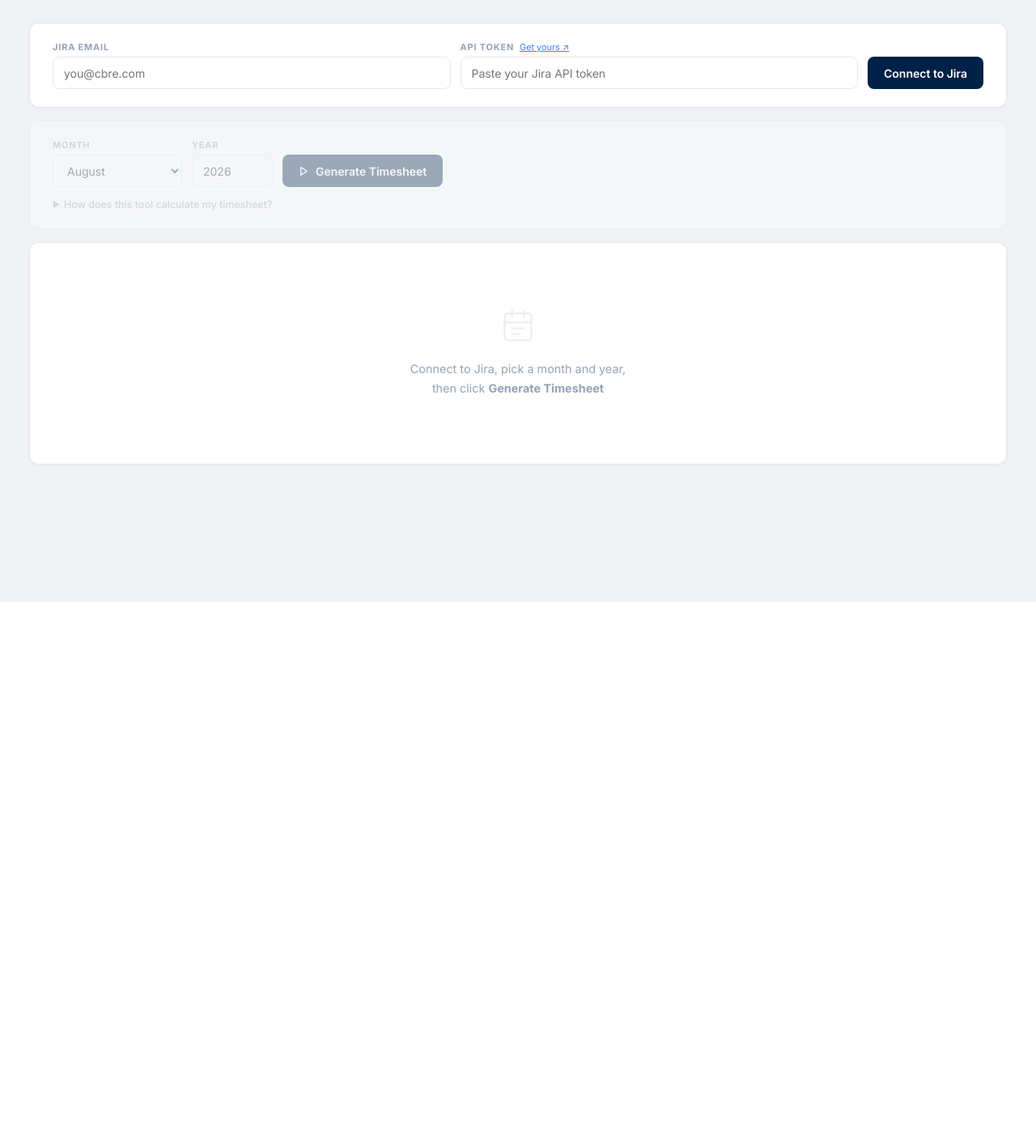
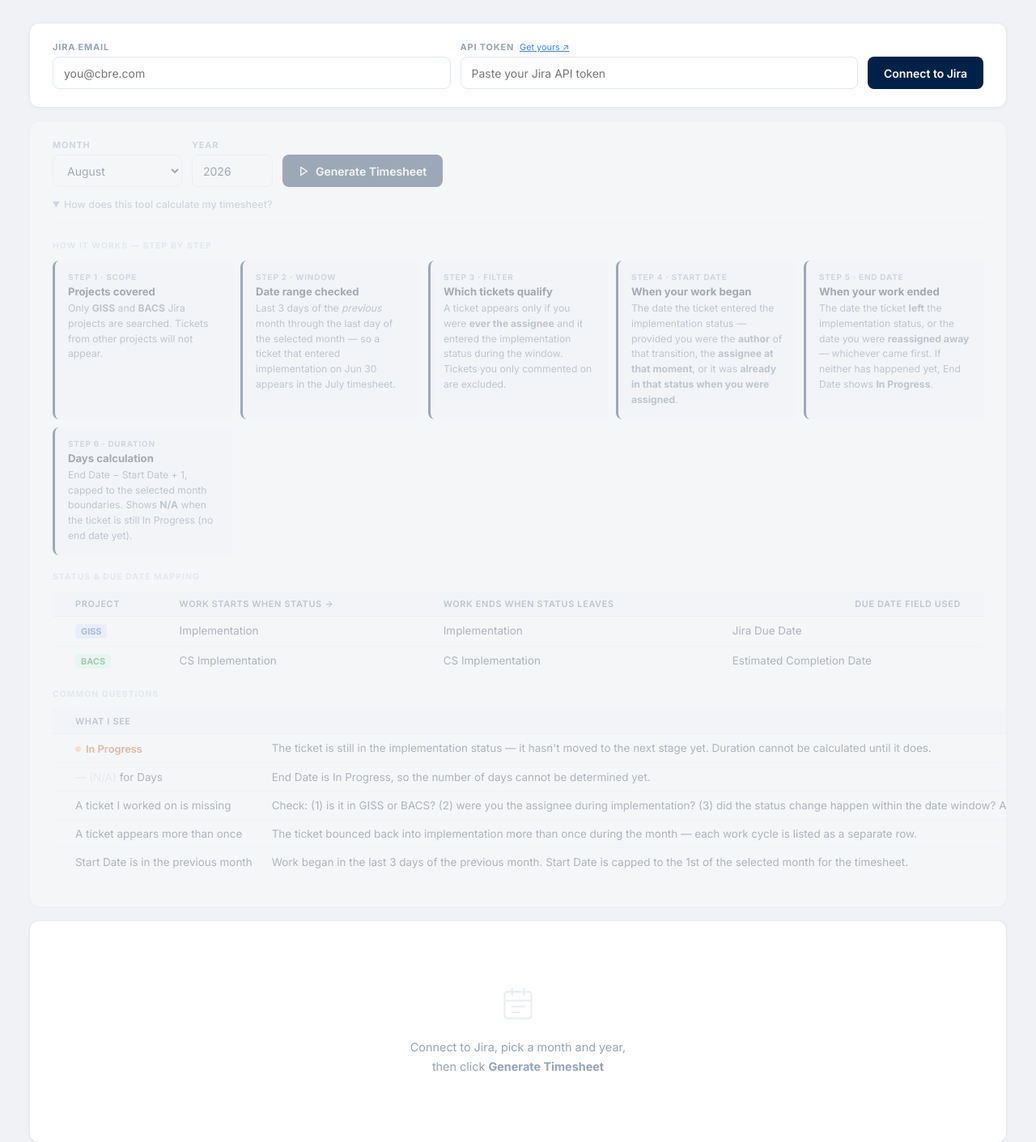
Before and after one commit to Rajkumar9750/automation-ambassador-program, a Flask app: page / in a window 1280 px wide. Shown: the part 56-1467 px from the top of the page at 81% size. Before the commit the page ends 800 px from the top, so only its background shows below. Run offline with Flask 3, Linux system fonts and the light colour scheme; parts of the project's set-up code (start-up, migrations or seed data) failed here and were passed over.

Commit message:
Expand Timesheet Tool logic explanation for users
- Open the 'How does this tool work?' panel by default
- Add 6-step breakdown (scope, window, filter, start date, end date, duration)
- Add 'Common questions' table explaining In Progress, N/A, missing tickets,
  duplicate rows, and previous-month start dates
- Update status mapping table headers for clarity

Co-Authored-By: Claude Sonnet 4.6 (1M context) <noreply@anthropic.com>

```diff
--- a/03_Timesheet_Tool/templates/index.html
+++ b/03_Timesheet_Tool/templates/index.html
@@ -618,42 +618,89 @@
       </div>
       <div id="errorBox" class="error-box hidden"></div>
 
-      <button class="info-toggle" id="infoToggle" onclick="toggleInfo()">
+      <button class="info-toggle open" id="infoToggle" onclick="toggleInfo()">
         <span class="arrow">▶</span> How does this tool calculate my timesheet?
       </button>
 
-      <div class="info-panel" id="infoPanel">
+      <div class="info-panel open" id="infoPanel">
 
-        <h3>How it works</h3>
+        <h3>How it works — step by step</h3>
         <div class="logic-steps">
           <div class="logic-step">
-            <div class="step-num">Step 1 · Window</div>
-            <div class="step-title">Date range checked</div>
-            <div class="step-desc">Last 3 days of the previous month through end of the selected month — catches tickets started on e.g. June 30 for July.</div>
+            <div class="step-num">Step 1 · Scope</div>
+            <div class="step-title">Projects covered</div>
+            <div class="step-desc">Only <strong>GISS</strong> and <strong>BACS</strong> Jira projects are searched. Tickets from other projects will not appear.</div>
           </div>
           <div class="logic-step">
-            <div class="step-num">Step 2 · Search</div>
-            <div class="step-title">Tickets fetched</div>
-            <div class="step-desc">Jira tickets where you were ever the assignee and the ticket entered <strong>Implementation</strong> (GISS) or <strong>CS Implementation</strong> (BACS) in the window.</div>
+            <div class="step-num">Step 2 · Window</div>
+            <div class="step-title">Date range checked</div>
+            <div class="step-desc">Last 3 days of the <em>previous</em> month through the last day of the selected month — so a ticket that entered implementation on Jun 30 appears in the July timesheet.</div>
           </div>
           <div class="logic-step">
-            <div class="step-num">Step 3 · Start Date</div>
-            <div class="step-title">When work began</div>
-            <div class="step-desc">Last time the ticket entered the start status where you were the <strong>author</strong>, the <strong>assignee</strong>, or it was <strong>already in that status when assigned to you</strong>.</div>
+            <div class="step-num">Step 3 · Filter</div>
+            <div class="step-title">Which tickets qualify</div>
+            <div class="step-desc">A ticket appears only if you were <strong>ever the assignee</strong> and it entered the implementation status during the window. Tickets you only commented on are excluded.</div>
           </div>
           <div class="logic-step">
-            <div class="step-num">Step 4 · End Date</div>
-            <div class="step-title">When work ended</div>
-            <div class="step-desc">First time the ticket <strong>left</strong> the start status after your start date. Shows <strong>In Progress</strong> if it hasn't left yet.</div>
+            <div class="step-num">Step 4 · Start Date</div>
+            <div class="step-title">When your work began</div>
+            <div class="step-desc">The date the ticket entered the implementation status — provided you were the <strong>author</strong> of that transition, the <strong>assignee at that moment</strong>, or it was <strong>already in that status when you were assigned</strong>.</div>
+          </div>
+          <div class="logic-step">
+            <div class="step-num">Step 5 · End Date</div>
+            <div class="step-title">When your work ended</div>
+            <div class="step-desc">The date the ticket <strong>left</strong> the implementation status, or the date you were <strong>reassigned away</strong> — whichever came first. If neither has happened yet, End Date shows <strong>In Progress</strong>.</div>
+          </div>
+          <div class="logic-step">
+            <div class="step-num">Step 6 · Duration</div>
+            <div class="step-title">Days calculation</div>
+            <div class="step-desc">End Date − Start Date + 1, capped to the selected month boundaries. Shows <strong>N/A</strong> when the ticket is still In Progress (no end date yet).</div>
           </div>
         </div>
 
         <h3>Status &amp; Due Date Mapping</h3>
         <table class="logic-tbl">
-          <thead><tr><th>Category</th><th>Starts when</th><th>Ends when</th><th>Due Date field</th></tr></thead>
+          <thead><tr><th>Project</th><th>Work starts when status →</th><th>Work ends when status leaves</th><th>Due Date field used</th></tr></thead>
           <tbody>
-            <tr><td><span class="tag tag-g">GISS</span></td><td>→ Implementation</td><td>Leaves Implementation</td><td>Jira Due Date</td></tr>
-            <tr><td><span class="tag tag-b">BACS</span></td><td>→ CS Implementation</td><td>Leaves CS Implementation</td><td>Estimated Completion Date</td></tr>
+            <tr>
+              <td><span class="tag tag-g">GISS</span></td>
+              <td>Implementation</td>
+              <td>Implementation</td>
+              <td>Jira Due Date</td>
+            </tr>
+            <tr>
+              <td><span class="tag tag-b">BACS</span></td>
+              <td>CS Implementation</td>
+              <td>CS Implementation</td>
+              <td>Estimated Completion Date</td>
+            </tr>
+          </tbody>
+        </table>
+
+        <h3>Common questions</h3>
+        <table class="logic-tbl">
+          <thead><tr><th>What I see</th><th>Why it happens</th></tr></thead>
+          <tbody>
+            <tr>
+              <td><span class="in-progress" style="animation:none">In Progress</span></td>
+              <td>The ticket is still in the implementation status — it hasn't moved to the next stage yet. Duration cannot be calculated until it does.</td>
+            </tr>
+            <tr>
+              <td><span class="dash">— (N/A)</span> for Days</td>
+              <td>End Date is In Progress, so the number of days cannot be determined yet.</td>
+            </tr>
+            <tr>
+              <td>A ticket I worked on is missing</td>
+              <td>Check: (1) is it in GISS or BACS? (2) were you the assignee during implementation? (3) did the status change happen within the date window? All three must be true.</td>
+            </tr>
+            <tr>
+              <td>A ticket appears more than once</td>
+              <td>The ticket bounced back into implementation more than once during the month — each work cycle is listed as a separate row.</td>
+            </tr>
+            <tr>
+              <td>Start Date is in the previous month</td>
+              <td>Work began in the last 3 days of the previous month. Start Date is capped to the 1st of the selected month for the timesheet.</td>
+            </tr>
           </tbody>
         </table>
       </div>
```
